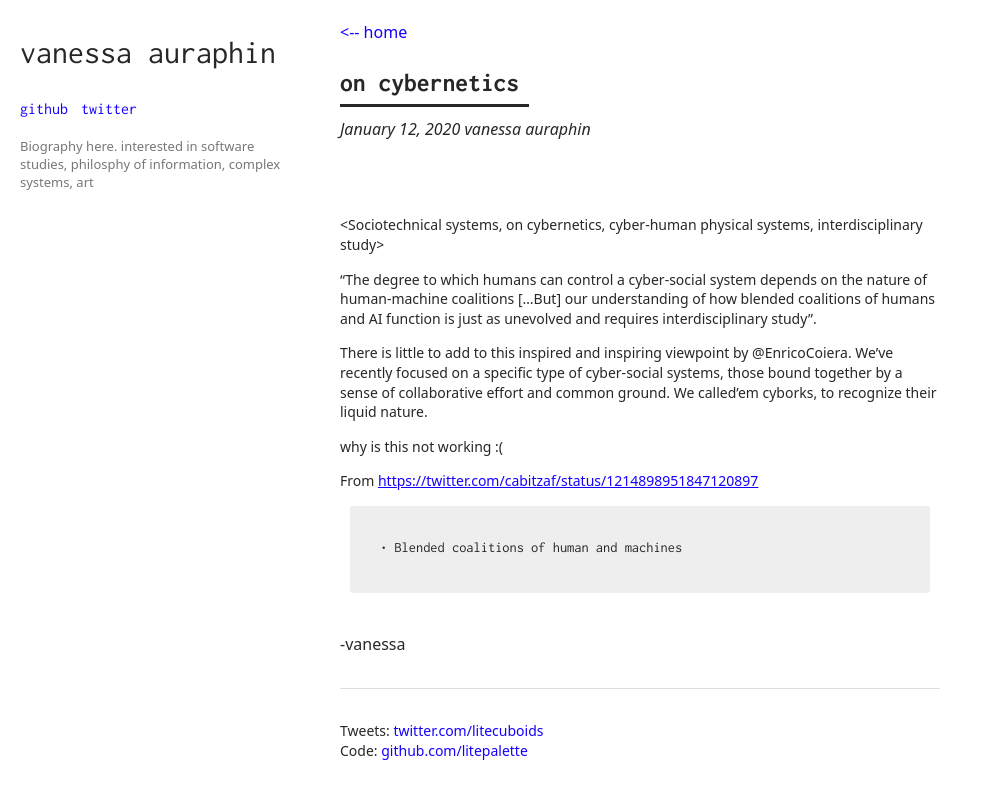
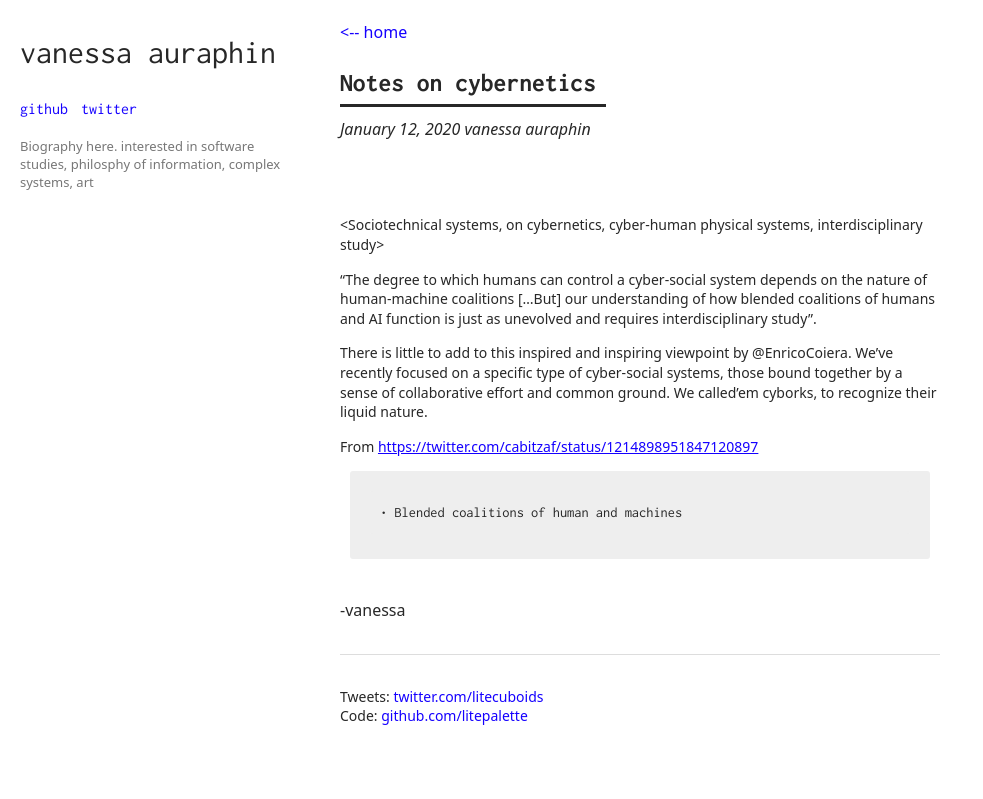
Before and after one commit to litepalette/litepalette.github.io, a Jekyll site: the page built from _posts/2020-01-12-on-cybernetics.md, in a window 1280 px wide. Shown: the top 799 px of the page, without its empty margins (0-983 px from the left). Built offline with Jekyll 4.4.1, drawn with Linux system fonts in a browser that asks for light colours.

Commit message:
Update 2020-01-12-on-cybernetics.md

```diff
--- a/_posts/2020-01-12-on-cybernetics.md
+++ b/_posts/2020-01-12-on-cybernetics.md
@@ -1,6 +1,6 @@
 ---
 layout: post
-title: on cybernetics
+title: Notes on cybernetics
 
 ---
 
@@ -14,7 +14,6 @@ title: on cybernetics
 
 There is little to add to this inspired and inspiring viewpoint by @EnricoCoiera. We've recently focused on a specific type of cyber-social systems, those bound together by a sense of collaborative effort and common ground. We called'em cyborks, to recognize their liquid nature.
 
-why is this not working :(
 
 
 From <https://twitter.com/cabitzaf/status/1214898951847120897>
```
